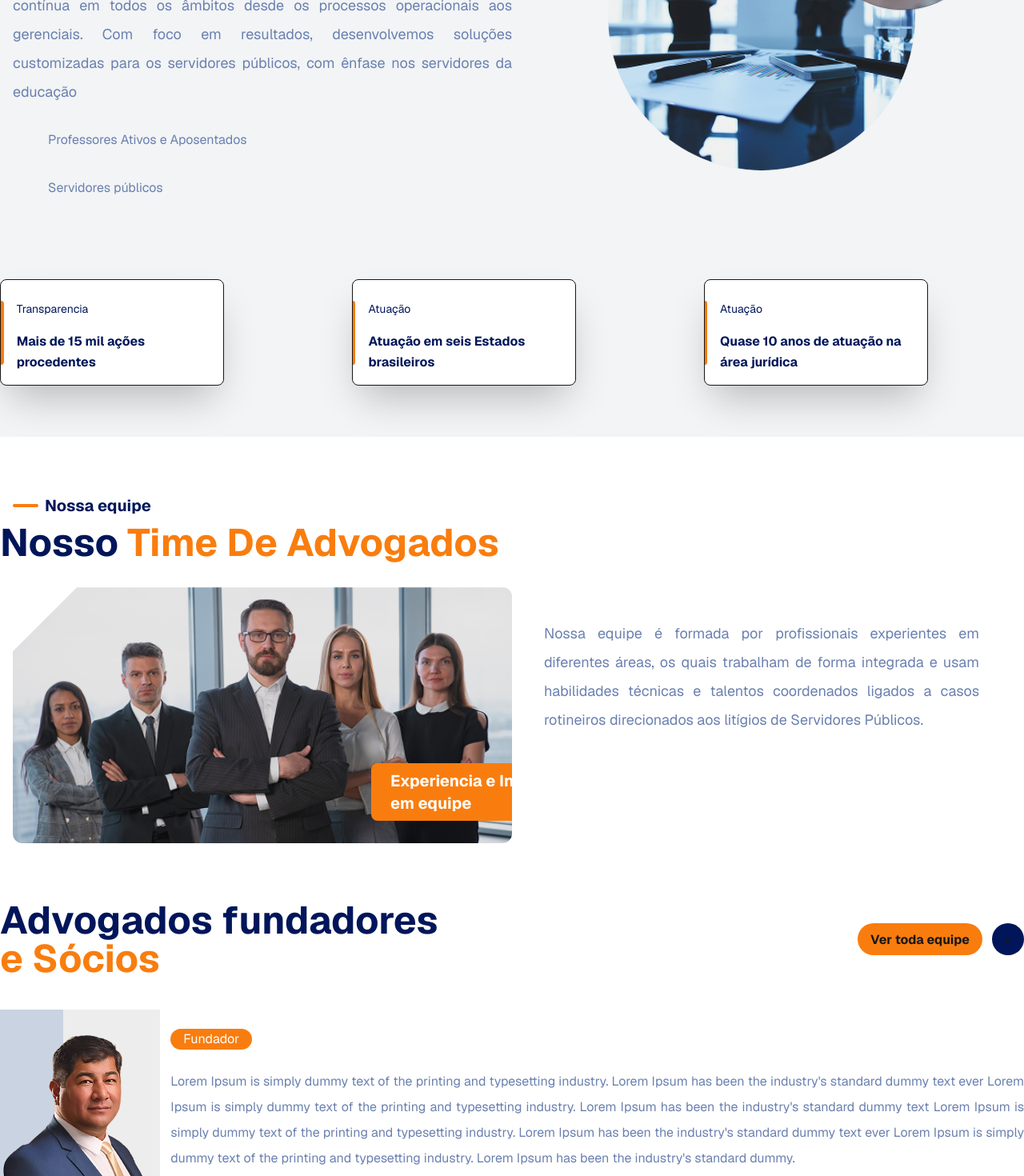
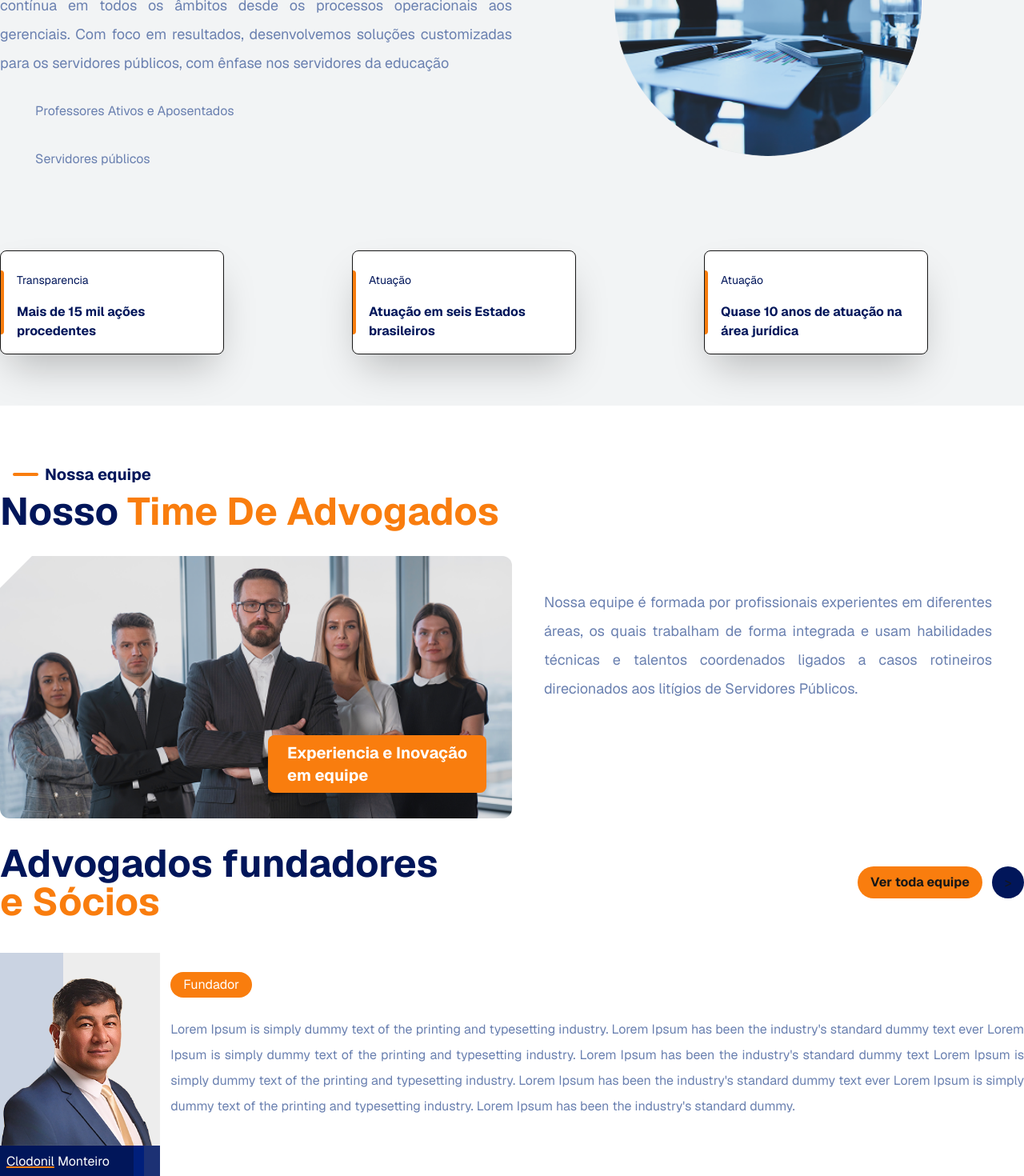
Before and after one commit to LuizaOliveira/cma-site, a Next.js app: page / in a window 1280 px wide. Shown: the part 2460-3930 px from the top of the page at 80% size. Built offline with nearby package versions, Linux system fonts and the light colour scheme; some icons are missing.

Commit message:
Aprimora componentes AdvCard, NossaEquipe e SobreNos para melhorar responsividade e estética, ajustando classes CSS e estrutura de layout.

```diff
--- a/app/components/AdvCard.tsx
+++ b/app/components/AdvCard.tsx
@@ -9,19 +9,20 @@ interface AdvCardProps {
 
 export function AdvCard({ imgSrc, nome, titulo, texto }: AdvCardProps) {
   return (
-    <div className="grid grid-cols-12 mb-10">
-      <div className="w-50 bg-[#F5F8FF] col-span-2">
+    <div className="grid grid-cols-1 md:grid-cols-12 gap-4 md:gap-0 mb-6 md:mb-10">
+      <div className="w-full md:w-50 bg-[#F5F8FF] md:col-span-2">
         <div>
           <Image
             src={`/${imgSrc}`}
             alt="Tablet com notificações para servidores públicos"
             width={200}
             height={200}
+            className="w-full md:w-auto h-auto object-cover"
           />
           <div className="flex">
-            <div className="text-white bg-primary p-2 w-full">
-              {<span className="underline underline-offset-1 decoration-2 decoration-secondary">{nome.split(' ')[0]}</span>}
-              {<span> {nome.split(' ')[1]}</span>}
+            <div className="text-white bg-primary p-2 w-full text-sm md:text-base">
+              {<span className="underline underline-offset-1 decoration-2 decoration-secondary md:text-base sm:text-2xl">{nome.split(' ')[0]}</span>}
+              {<span className="md:text-base sm:text-2xl"> {nome.split(' ')[1]}</span>}
               {/* <div className="bg-secondary py-[1px] w-12 -mt-1" /> */}
             </div>
             <span className="bg-[#001F7B] w-4" />
@@ -29,11 +30,11 @@ export function AdvCard({ imgSrc, nome, titulo, texto }: AdvCardProps) {
           </div>
         </div>
       </div>
-      <div className="col-span-10">
-        <div className="text-white bg-secondary w-fit px-4 rounded-2xl my-6">
+      <div className="md:col-span-10 px-2 md:px-0">
+        <div className="text-white bg-secondary w-fit px-4 py-1 rounded-2xl my-3 md:my-6 text-sm md:text-base">
           {titulo}
         </div>
-        <p className="text-[#6A80B0] max-w-300 text-justify leading-loose">
+        <p className="text-[#6A80B0] max-w-full md:max-w-300 text-justify leading-relaxed md:leading-loose text-sm md:text-base">
           {texto}
         </p>
       </div>
--- a/app/components/NossaEquipe.tsx
+++ b/app/components/NossaEquipe.tsx
@@ -7,23 +7,23 @@ export function NossaEquipe() {
   const loremIpsum = "Lorem Ipsum is simply dummy text of the printing and typesetting industry. Lorem Ipsum has been the industry's standard dummy text ever Lorem Ipsum is simply dummy text of the printing and typesetting industry. Lorem Ipsum has been the industry's standard dummy text Lorem Ipsum is simply dummy text of the printing and typesetting industry. Lorem Ipsum has been the industry's standard dummy text ever Lorem Ipsum is simply dummy text of the printing and typesetting industry. Lorem Ipsum has been the industry's standard dummy."
 
   return (
-    <section className="py-16 bg-white">
-      <div className="container mx-auto">
+    <section className="py-8 md:py-16 bg-white">
+      <div className="container mx-auto px-4 md:px-0">
         {/* título */}
         <div className="inline-flex items-center gap-2 px-4 py-2 rounded-full text-sm font-medium text-text-darkgray">
           <span className="w-8 h-1 bg-secondary rounded-full"></span>
           <span className="text-xl font-bold text-primary">Nossa equipe</span>
         </div>
-        <h2 className="text-primary text-5xl font-bold">
+        <h2 className="text-primary text-3xl md:text-5xl font-bold">
           Nosso <span className="text-secondary">Time De Advogados</span>
         </h2>
-        <div className="grid grid-cols-12 mt-8 px-4">
-          <div className="col-span-6">
+        <div className="grid grid-cols-1 lg:grid-cols-12 mt-8 gap-6 lg:gap-0">
+          <div className="lg:col-span-6">
             <div
-              className="rounded-xl"
+              className="rounded-xl relative"
               style={{
                 clipPath:
-                  "polygon(80px 0%, 100% 0%, 100% 100%, 0% 100%, 0% 80px)",
+                  "polygon(40px 0%, 100% 0%, 100% 100%, 0% 100%, 0% 40px)",
               }}
             >
               <Image
@@ -31,30 +31,32 @@ export function NossaEquipe() {
                 alt="Tablet com notificações para servidores públicos"
                 width={1000}
                 height={1000}
-                className="rounded-xl"
+                className="rounded-xl w-full h-auto"
               />
-              <div className="bg-secondary text-white text-xl font-bold px-6 py-2 relative bottom-25 -right-112 w-fit rounded-lg">
+              <div className="bg-secondary text-white text-sm md:text-xl font-bold px-4 md:px-6 py-2 absolute bottom-4 right-4 md:bottom-8 md:right-8 rounded-lg">
                 Experiencia e Inovação <br /> em equipe
               </div>
             </div>
           </div>
-          <div className="col-span-6 p-10">
-            <p className="text-[#6A80B0] text-justify leading-loose text-lg">Nossa equipe é formada por profissionais experientes em diferentes áreas, os quais trabalham de forma integrada e usam habilidades técnicas e talentos coordenados ligados a casos rotineiros direcionados aos litígios de Servidores Públicos.</p>
+          <div className="lg:col-span-6 p-0 lg:p-10">
+            <p className="text-[#6A80B0] text-justify leading-relaxed md:leading-loose text-base md:text-lg">Nossa equipe é formada por profissionais experientes em diferentes áreas, os quais trabalham de forma integrada e usam habilidades técnicas e talentos coordenados ligados a casos rotineiros direcionados aos litígios de Servidores Públicos.</p>
           </div>
         </div>
-        <div className="flex items-center justify-between mb-10">
-          <h2 className="text-primary text-5xl font-bold">
+        <div className="flex flex-col md:flex-row items-start md:items-center justify-between mb-6 md:mb-10 mt-8 gap-4">
+          <h2 className="text-primary text-3xl md:text-5xl font-bold">
             Advogados fundadores <span className="text-secondary"><br /> e Sócios</span>
           </h2>
           <div className="flex gap-3">
-            <div className="rounded-full bg-secondary px-4 flex items-center justify-center font-bold">Ver toda equipe</div>
+            <div className="rounded-full bg-secondary px-4 py-2 md:py-0 flex items-center justify-center font-bold text-sm md:text-base">Ver toda equipe</div>
             <div className="rounded-full bg-primary w-10 h-10 flex items-center justify-center"> {">"} </div>
           </div>
         </div>
-        <AdvCard imgSrc="clodonilBG.png" nome="Clodonil Monteiro" titulo="Fundador" texto={loremIpsum} />
-        <AdvCard imgSrc="edjaneBG.png" nome="Edjane Lucena" titulo="Fundadora" texto={loremIpsum} />
-        <AdvCard imgSrc="lauraBG.png" nome="Laura Maria" titulo="Sócia" texto={loremIpsum} />
-        <AdvCard imgSrc="diegoBG.png" nome="Diego Medeiros" titulo="Sócio" texto={loremIpsum} />
+        <div className="space-y-6 md:space-y-0">
+          <AdvCard imgSrc="clodonilBG.png" nome="Clodonil Monteiro" titulo="Fundador" texto={loremIpsum} />
+          <AdvCard imgSrc="edjaneBG.png" nome="Edjane Lucena" titulo="Fundadora" texto={loremIpsum} />
+          <AdvCard imgSrc="lauraBG.png" nome="Laura Maria" titulo="Sócia" texto={loremIpsum} />
+          <AdvCard imgSrc="diegoBG.png" nome="Diego Medeiros" titulo="Sócio" texto={loremIpsum} />
+        </div>
       </div>
     </section>
   );
--- a/app/components/SobreNos.tsx
+++ b/app/components/SobreNos.tsx
@@ -4,37 +4,37 @@ import { SobreNosCard } from './SobreNosCard';
 
 export function SobreNos() {
   return (
-    <section className="py-16 bg-[#F2F4F5]">
-      <div className="container mx-auto">
+    <section className="py-8 md:py-16 bg-[#F2F4F5]">
+      <div className="container mx-auto px-4 md:px-0">
       {/* título */}
         <div className="inline-flex items-center gap-2 px-4 py-2 rounded-full text-sm font-medium text-text-darkgray">
           <span className="w-8 h-1 bg-secondary rounded-full"></span>
           <span className="text-xl font-bold text-primary">Sobre nós</span>
         </div>
-        <div className="grid grid-cols-12 mt-8 px-4">
-          <div className="col-span-6">
-            <h2 className="text-primary text-5xl font-bold mb-8">Tradição, compromisso <br /> <span className="text-secondary">e excelência jurídica</span></h2>
-            <p className="text-[#6A80B0] mt-4 text-justify leading-loose text-lg">Somos um escritório que pratica a advocacia com visão estratégica e inovação para que os nossos resultados apresentem sempre melhoria contínua em todos os âmbitos desde os processos operacionais aos gerenciais. Com foco em resultados, desenvolvemos soluções customizadas para os servidores públicos, com ênfase nos servidores da educação</p>
-            <div className='text-[#6A80B0] flex items-center mt-6'>
-              <Icon icon="lets-icons:check-fill" className="inline-block text-secondary w-9 h-9 mr-2" />
+        <div className="grid grid-cols-1 lg:grid-cols-12 mt-8 gap-8 lg:gap-0">
+          <div className="lg:col-span-6">
+            <h2 className="text-primary text-3xl md:text-4xl lg:text-5xl font-bold mb-6 md:mb-8">Tradição, compromisso <br className="hidden sm:block" /> <span className="text-secondary">e excelência jurídica</span></h2>
+            <p className="text-[#6A80B0] mt-4 text-justify leading-relaxed md:leading-loose text-base md:text-lg">Somos um escritório que pratica a advocacia com visão estratégica e inovação para que os nossos resultados apresentem sempre melhoria contínua em todos os âmbitos desde os processos operacionais aos gerenciais. Com foco em resultados, desenvolvemos soluções customizadas para os servidores públicos, com ênfase nos servidores da educação</p>
+            <div className='text-[#6A80B0] flex items-center mt-4 md:mt-6 text-sm md:text-base'>
+              <Icon icon="lets-icons:check-fill" className="inline-block text-secondary w-7 h-7 md:w-9 md:h-9 mr-2 flex-shrink-0" />
               Professores Ativos e Aposentados
             </div>
-            <div className='text-[#6A80B0] flex items-center mt-6'>
-              <Icon icon="lets-icons:check-fill" className="inline-block text-secondary w-9 h-9 mr-2" />
+            <div className='text-[#6A80B0] flex items-center mt-4 md:mt-6 text-sm md:text-base'>
+              <Icon icon="lets-icons:check-fill" className="inline-block text-secondary w-7 h-7 md:w-9 md:h-9 mr-2 flex-shrink-0" />
               Servidores públicos
             </div>
           </div>
-          <div className="col-span-6 flex justify-center items-center">
-            <div className="h-96 w-96 rounded-full relative">
+          <div className="lg:col-span-6 flex justify-center items-center mt-8 lg:mt-0">
+            <div className="h-56 w-56 sm:h-72 sm:w-72 md:h-80 md:w-80 lg:h-96 lg:w-96 rounded-full relative">
               <Image src="/fotoEscritorio.png" alt="escritorio" layout="fill" objectFit="cover" className="rounded-full" />
-              <div className="h-56 w-56 rounded-full relative -right-64 bottom-8">
+              <div className="h-32 w-32 sm:h-40 sm:w-40 md:h-48 md:w-48 lg:h-56 lg:w-56 rounded-full relative -right-32 sm:-right-44 md:-right-52 lg:-right-64 bottom-4 sm:bottom-6 md:bottom-8">
                 <Image src="/fotoAssinando.png" alt="assinando" layout="fill" objectFit="cover" className="rounded-full" />
               </div>
             </div>
           </div>
         </div>
 
-        <div className='mt-24 flex gap-40'>
+        <div className='mt-12 md:mt-24 flex flex-wrap sm:gap-8 md:gap-12 lg:gap-40'>
           <SobreNosCard titulo='Transparencia' texto='Mais de 15 mil ações procedentes' icone="octicon:law-16" />
 
           <SobreNosCard titulo='Atuação' texto='Atuação em seis Estados brasileiros' icone="game-icons:brazil" />
--- a/app/components/SobreNosCard.tsx
+++ b/app/components/SobreNosCard.tsx
@@ -8,15 +8,15 @@ interface SobreNosCardProps {
 
 export function SobreNosCard({ titulo, icone, texto }: SobreNosCardProps) {
   return (
-    <div className="flex items-center">
-      <div className="flex items-center border border-text-color shadow-text-color shadow-2xl rounded-lg w-70 bg-white">
-          <span className="bg-secondary h-20 w-1 rounded-r-full" />
-          <div className="p-4">
+    <div className="flex items-center w-full sm:w-auto md:my-0 sm:my-10">
+      <div className="flex items-center border border-text-color shadow-text-color shadow-2xl rounded-lg w-full sm:w-70 bg-white">
+          <span className="bg-secondary h-16 sm:h-20 w-1 rounded-r-full shrink-0" />
+          <div className="p-3 sm:p-4 flex-1">
             <div className="flex items-center justify-between mb-2">
-              <div className="text-primary text-sm">{titulo}</div>
-              <Icon icon={icone} className="inline-block text-secondary w-10 h-10 p-0 m-0" />
+              <div className="text-primary text-xs sm:text-sm">{titulo}</div>
+              <Icon icon={icone} className="inline-block text-secondary w-8 h-8 sm:w-10 sm:h-10 p-0 m-0 shrink-0" />
             </div>
-            <h2 className="text-primary font-bold">{texto}</h2>
+            <h2 className="text-primary font-bold text-sm sm:text-base">{texto}</h2>
 
           </div>
         </div>
```
